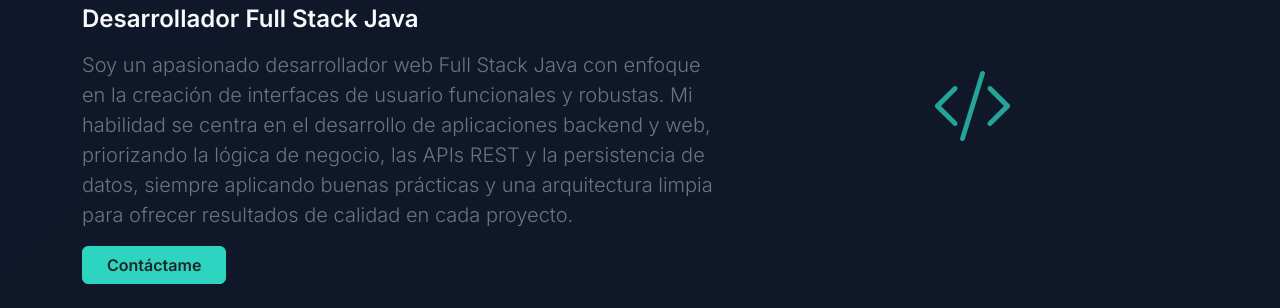
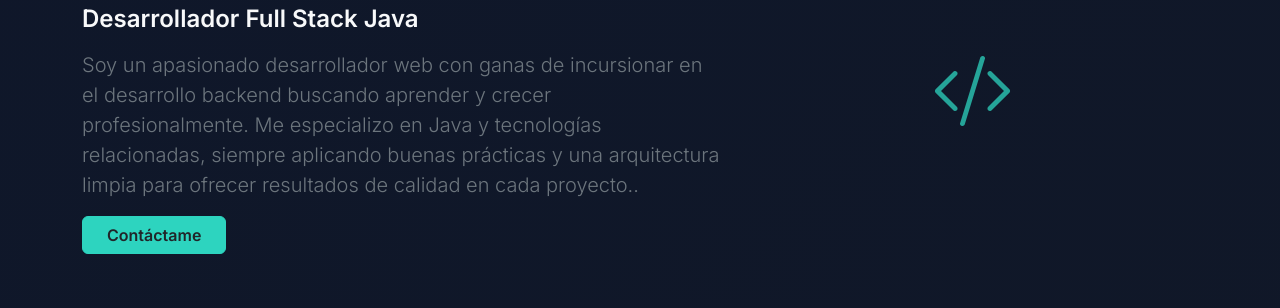
Before and after one commit to JANVER77/Portafolio_EJRP, a plain HTML site: page index.html in a window 1280 px wide. Shown: the part 190-498 px from the top of the page. Drawn offline with nearby package versions, Linux system fonts and the light colour scheme.

Commit message:
Entrega portafolio

```diff
--- a/index.html
+++ b/index.html
@@ -36,12 +36,10 @@
                     <h1 class="display-4 fw-bold"> <span class="text-accent">Edward Robledo</span></h1>
                     <h4 class=" fw-semibold mb-2">Desarrollador Full Stack Java</h4>
                     <p class="lead text-secondary mt-3">
-                        Soy un apasionado desarrollador web Full Stack Java con enfoque en la creación de interfaces de
-                        usuario funcionales y robustas.
-                        Mi habilidad se centra en el desarrollo de aplicaciones backend y web, priorizando la lógica de
-                        negocio, las APIs REST y la persistencia de datos,
-                        siempre aplicando buenas prácticas y una arquitectura limpia para ofrecer resultados
-                        de calidad en cada proyecto.
+                        Soy un apasionado desarrollador web con ganas de incursionar en el desarrollo backend buscando
+                        aprender y crecer profesionalmente. Me especializo en Java y tecnologías relacionadas, siempre
+                        aplicando buenas prácticas y una arquitectura limpia para ofrecer resultados de calidad en cada
+                        proyecto..
                     </p>
                     <div class="mt-3">
                         <a href="#contacto" class="btn btn-accent text-dark fw-semibold px-4">Contáctame</a>
```
